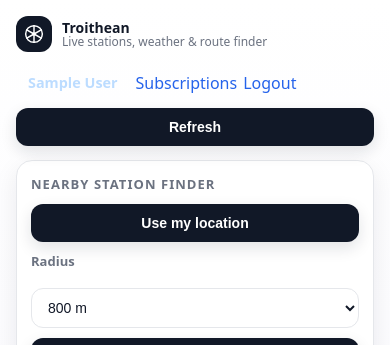
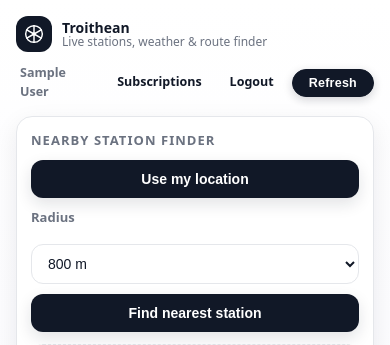
Before and after one commit to chukwuemekanwoke-jpg/se_group10_app, a Flask app: page /map in a window 390 px wide. Shown: the top 345 px of the page. Run offline with Flask 3, Linux system fonts and the light colour scheme; the visitor is signed in with stand-in values (Sample User, id 1); data that the repository does not hold is empty; some libraries are stand-ins or nearby versions.

Commit message:
Refactor sidebar header and nav button styles
Updated styles for sidebar header and navigation buttons, including layout adjustments and media query for responsiveness.

```diff
--- a/app/static/css/app.css
+++ b/app/static/css/app.css
@@ -46,11 +46,11 @@ body {
   width: 100%;
 }
 
-/* Sidebar header */
+/* Sidebar header — brand on top, nav buttons in a row below */
 .sidebar-header{
   display:flex;
-  align-items:center;
-  justify-content:space-between;
+  flex-direction: column;
+  align-items: stretch;
   gap: 12px;
   margin-bottom: 14px;
 }
@@ -254,25 +254,79 @@ a:hover{
     height: calc(100vh - 420px);
     min-height: 420px;
   }
+}
 
-  .sidebar-header{
-    align-items: flex-start;
-    flex-direction: column;
-  }
-
-  .action-btn-inline{
-    width: 100%;
+@media (max-width: 380px) {
+  .sidebar-nav {
+    flex-wrap: wrap;
   }
 }
 
 /* =====================================================
-   NAV BUTTONS — Login (ghost) & Register (solid green)
+   NAV BUTTONS — Login (ghost), Register (solid green), Refresh
+   Horizontal row sitting under the brand
    ===================================================== */
 .sidebar-nav {
   display: flex;
   align-items: center;
-  gap: 6px;
-  flex-wrap: wrap;
+  justify-content: flex-start;
+  gap: 8px;
+  flex-wrap: nowrap;
+}
+
+.nav-btn,
+.sidebar-nav .action-btn-inline {
+  display: inline-flex;
+  align-items: center;
+  justify-content: center;
+  padding: 7px 16px;
+  border-radius: 20px;
+  font-size: 12.5px;
+  font-weight: 700;
+  letter-spacing: 0.02em;
+  line-height: 1;
+  cursor: pointer;
+  text-decoration: none !important;
+  transition: background 0.18s ease, border-color 0.18s ease,
+              box-shadow 0.18s ease, transform 0.14s ease, color 0.18s ease;
+  white-space: nowrap;
+}
+
+/* Refresh — share the pill shape but keep the dark accent fill.
+   Override the wider .action-btn defaults that would otherwise stretch it. */
+.sidebar-nav .action-btn-inline {
+  width: auto;
+  flex-shrink: 0;
+  background: var(--accent);
+  color: #fff;
+  border: 1.5px solid var(--accent);
+  box-shadow: 0 3px 10px rgba(17, 24, 39, 0.18);
+}
+
+.sidebar-nav .action-btn-inline:hover {
+  background: #000;
+  border-color: #000;
+  transform: translateY(-1px);
+}
+
+.nav-user {
+  font-size: 12.5px;
+  font-weight: 600;
+  color: var(--muted);
+  padding: 0 4px;
+}
+
+.nav-link {
+  font-size: 12.5px;
+  font-weight: 600;
+  color: var(--text);
+  padding: 6px 10px;
+  border-radius: 16px;
+}
+
+.nav-link:hover {
+  background: var(--accent-soft);
+  text-decoration: none;
 }
 
 .nav-btn {
```
